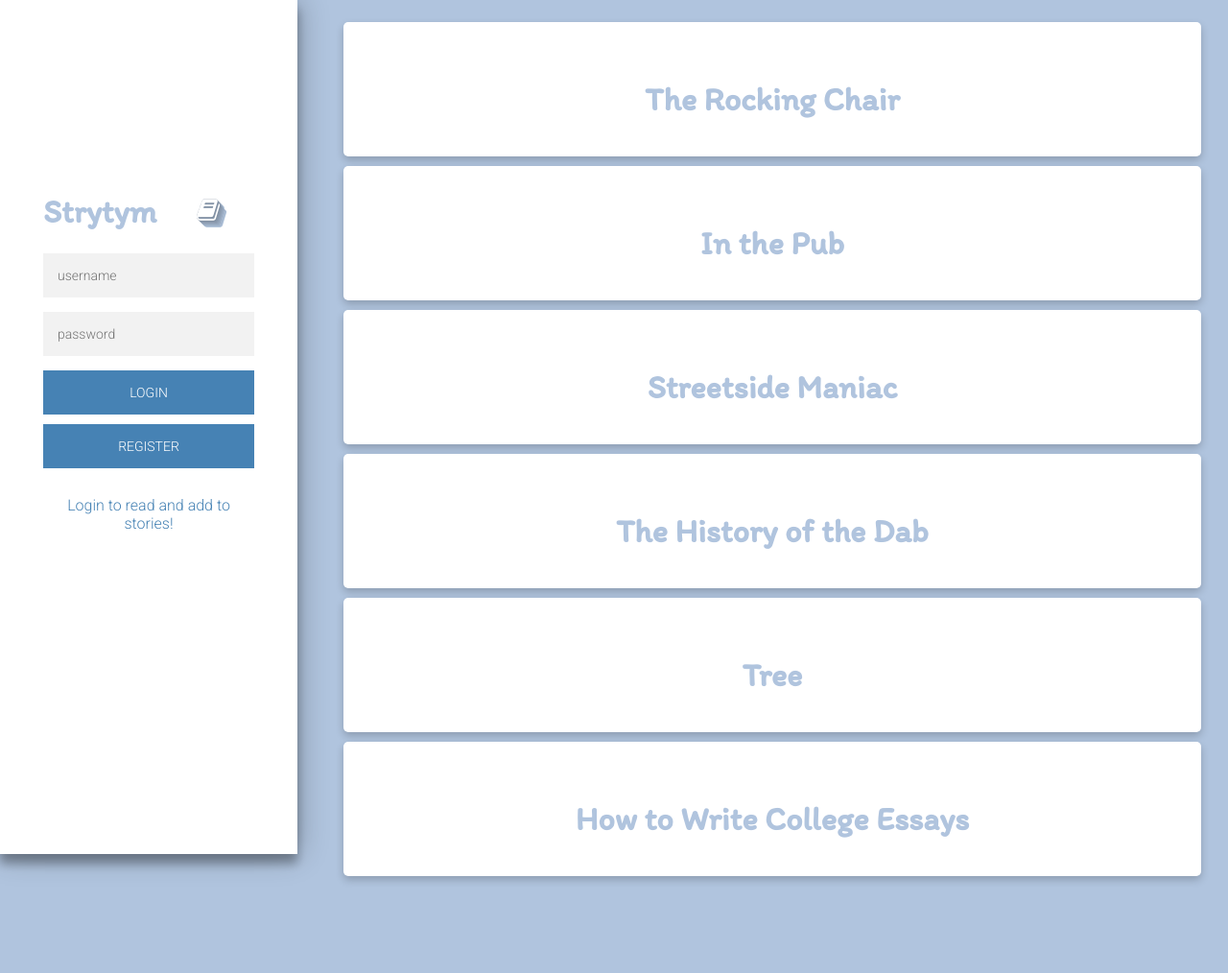
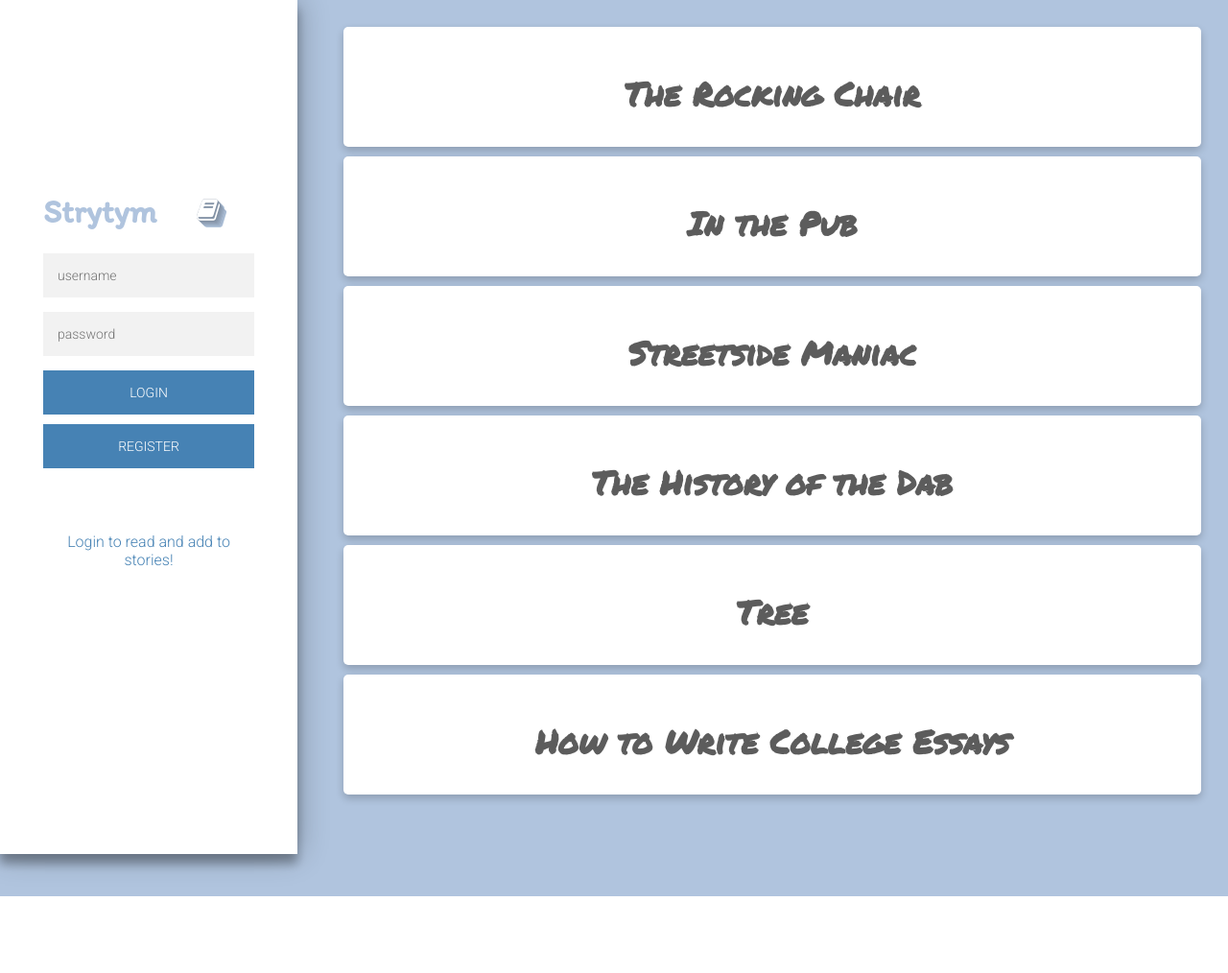
Before and after one commit to eccentricayman/WEBLOGE, a Flask app: page / in a window 1280 px wide. Shown: the whole page at 96% size. After the commit the page ends 934 px from the top, so only its background shows below. Run offline with Flask 2, Linux system fonts and the light colour scheme; some libraries are stand-ins or nearby versions.

Commit message:
ayyy more design

```diff
--- a/static/formstyle.css
+++ b/static/formstyle.css
@@ -1,6 +1,7 @@
 @import url(https://fonts.googleapis.com/css?family=Roboto:300);
 @import url('https://fonts.googleapis.com/css?family=Itim');
 @import url('https://fonts.googleapis.com/css?family=Poppins');
+@import url('https://fonts.googleapis.com/css?family=Permanent+Marker');
 
 .page{
  margin-left:310px;
@@ -13,9 +14,10 @@
     width: 100%;
     height: 100px;
     padding: 20px;
+    padding-top:5px;
     margin: 10px;
     background: #FFFFFF;
-    color: LightSteelBlue;
+    color: #5c5c5c;
 }
 
 .titlecard:hover {
@@ -79,6 +81,11 @@ h1 {
   font-family: 'Itim', cursive;
 }
 
+h2 {
+  font-size: 34px;
+  font-family: 'Permanent Marker';
+}
+
 body {
   font-family: "Roboto", sans-serif;
   color: SteelBlue;
--- a/templates/homepage.html
+++ b/templates/homepage.html
@@ -7,7 +7,7 @@
     <body{% if user %} style = "background:#FFFFFF;"{% endif %}>
     <div class="page animated slideInUp" style="">
 {% if user %}{% else %}
-    <h1>
+    <h2>
     <div class="titlecard" >
     <center style="margin-top:40px;">The Rocking Chair</center>
 </div>
@@ -26,7 +26,7 @@
 <div class="titlecard" >
     <center style="margin-top:40px;">How to Write College Essays</center>
 </div>
-</h1>
+</h2>
 {% endif %}
 
 
@@ -51,6 +51,7 @@
                 <button type="submit" name="register" value="register" />register</button>
             </form>
              </div>
+            <br><div style="color:red;{% if error == False %}color:green;{% endif %}">{{msg}}</div><br>
             <br>Login to read and add to stories!
           </div>
         {% endif %}
```
Also changed, not shown: data/data.db.
